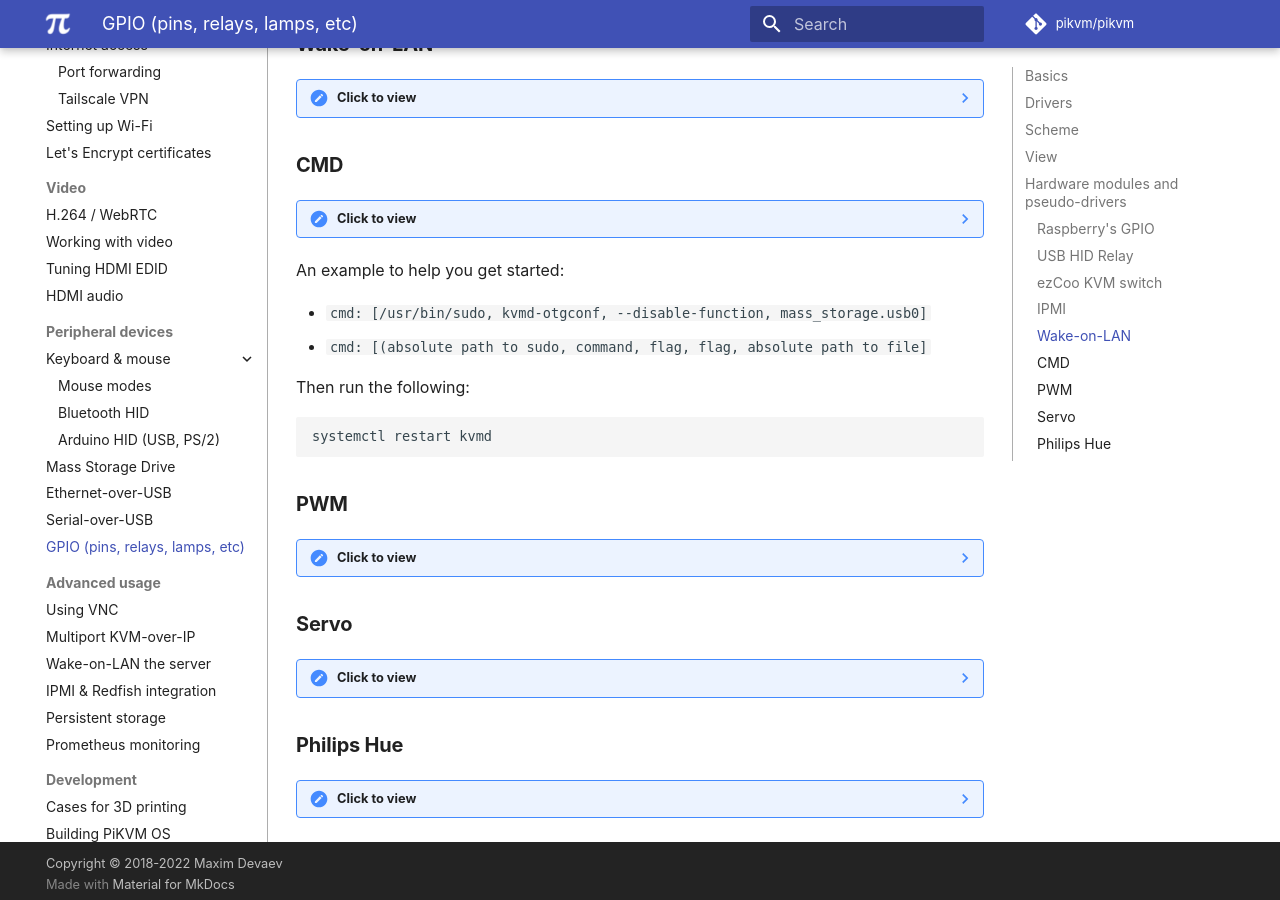
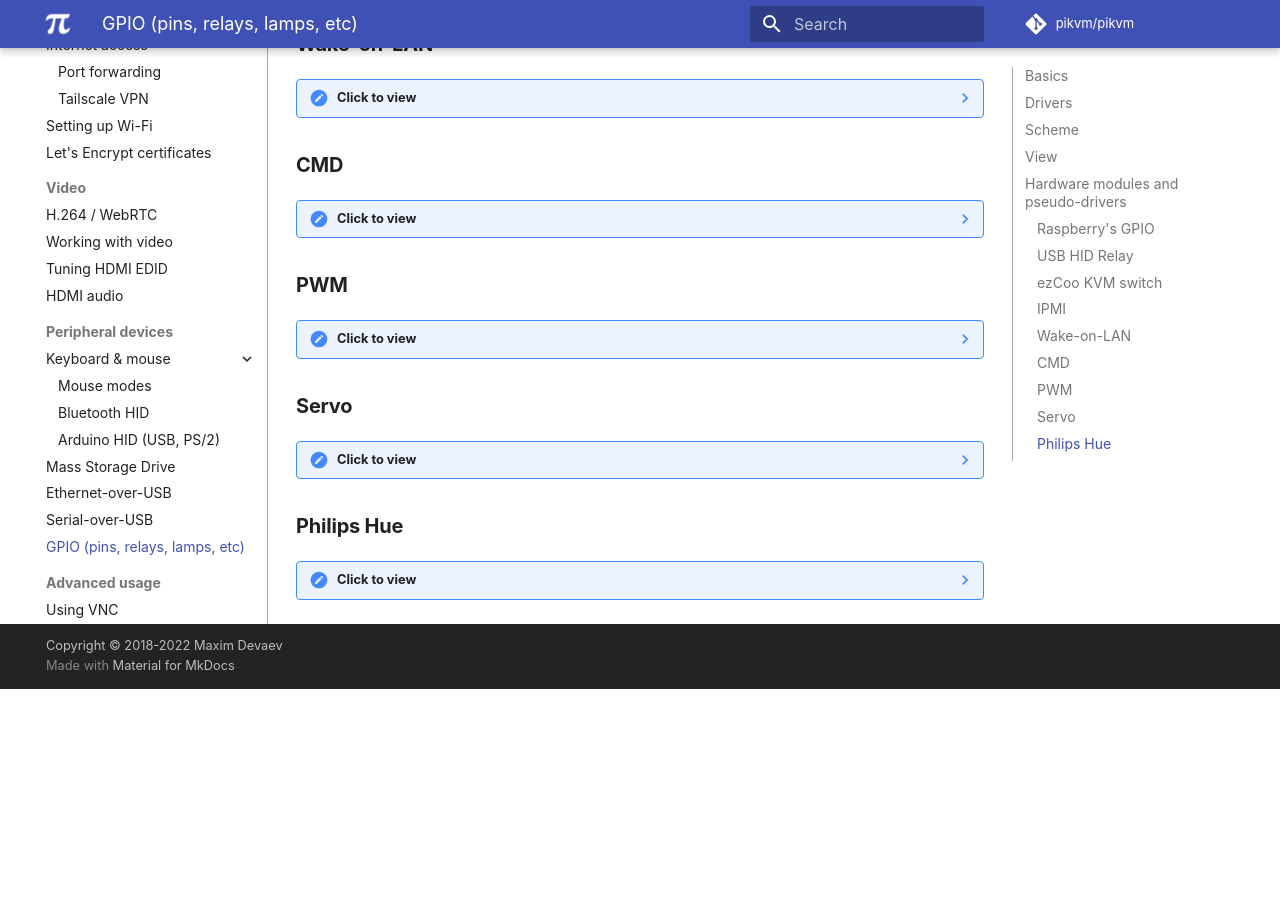
Before and after one commit to pikvm/pikvm, an MkDocs documentation site: the page built from docs/gpio.md, in a window 1280 px wide and 900 px high, scrolled down 6201 px. Built offline with MkDocs 1.6.1 and Material for MkDocs 9.7.7, drawn with Linux system fonts in a browser that asks for light colours; some web fonts are replaced; comment, search, counter and statistics services are not loaded; after the commit the page ends 6890 px from its top, so only the background shows below that; some of the changed lines change nothing that is shown.

Commit message:
Update gpio.md (#838)
* Update gpio.md

Fixed the formatting to be included in the bubble

* Update gpio.md

Adding more examples for clarity

````diff
--- a/docs/gpio.md
+++ b/docs/gpio.md
@@ -301,8 +301,16 @@
 
     Commands are executed from the user `kvmd`. If you want to run the command as root, then you need to configure `sudo`. Example of the `/etc/sudoers.d/custom_commands`:
 
+    Granular example
+
     ```sudoers
     kvmd ALL=(ALL) NOPASSWD: /usr/bin/reboot
+    ```
+
+    NON Granular example (Captures ALL commands)
+
+    ```sudoers
+    kvmd ALL=(ALL) NOPASSWD: ALL
     ```
 
     Example of the `/etc/kvmd/override.yaml`:
@@ -325,16 +333,16 @@
                     - ["reboot_button|confirm|Reboot PiKVM"]
     ```
 
-An example to help you get started:
+    An example to help you get started:
 
-* `cmd: [/usr/bin/sudo, kvmd-otgconf, --disable-function, mass_storage.usb0]`
-* `cmd: [(absolute path to sudo, command, flag, flag, absolute path to file]`
+    * `cmd: [/usr/bin/sudo, kvmd-otgconf, --disable-function, mass_storage.usb0]`
+    * `cmd: [(absolute path to sudo, command, flag, flag, absolute path to file]`
 
-Then run the following:
+    Then run the following:
 
-```
-systemctl restart kvmd
-```
+    ```
+    systemctl restart kvmd
+    ```
 
 ### PWM
 ??? note "Click to view"
````
